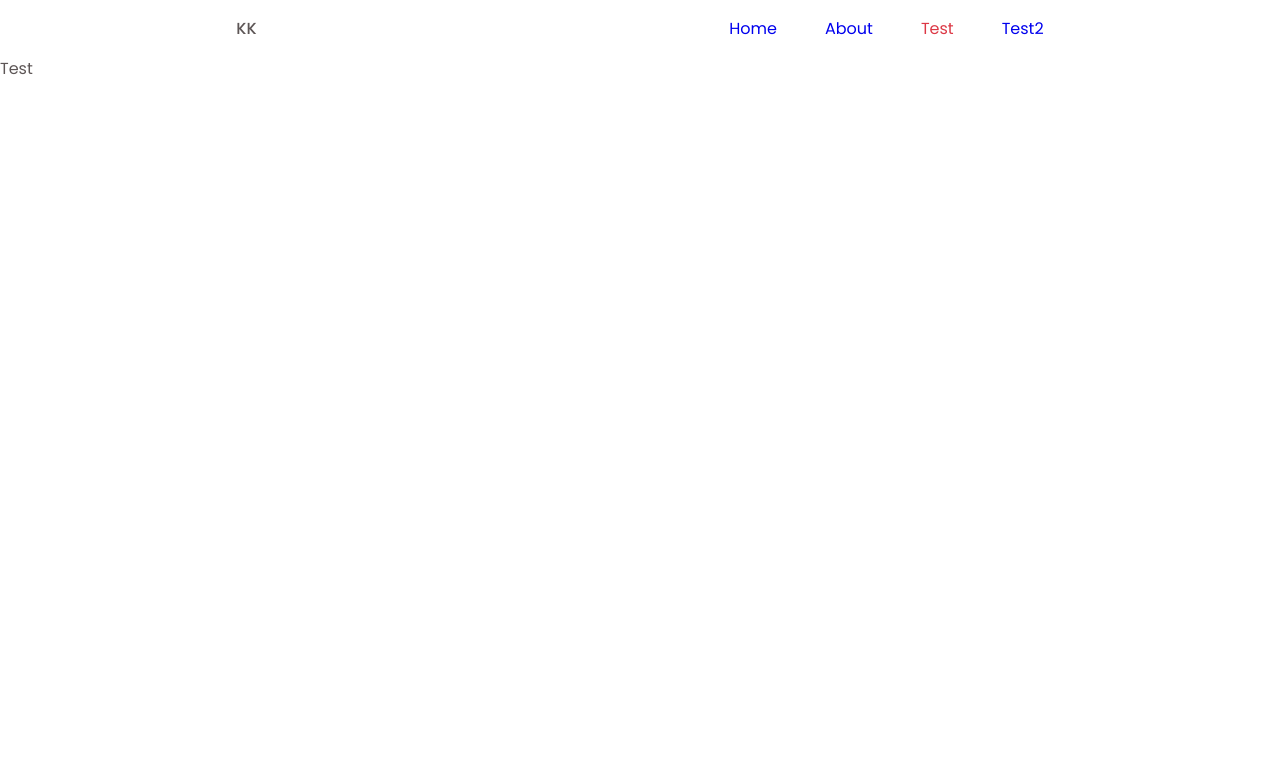
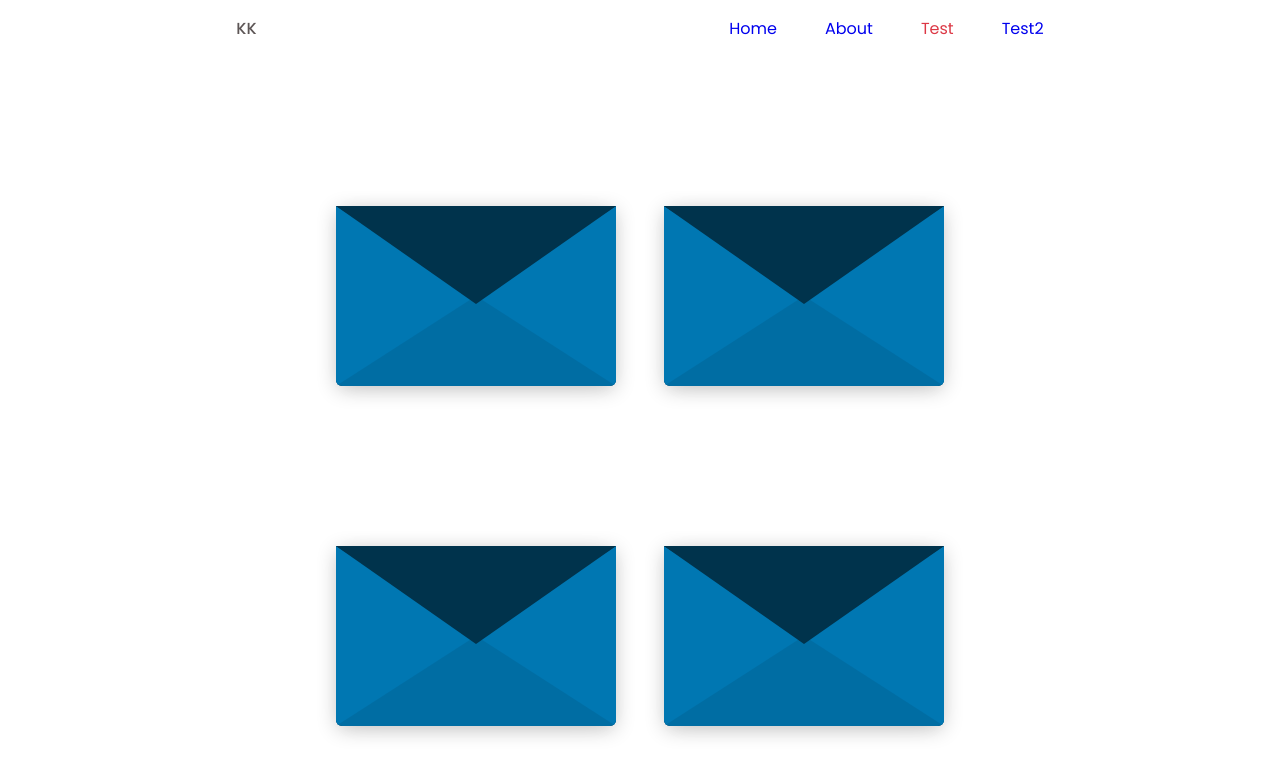
Before and after one commit to Kerubi-5/kk-vision-board, a React (Vite) app: page /test in a window 1280 px wide. Shown: the top 776 px of the page. Built offline with nearby package versions, Linux system fonts and the light colour scheme.

Commit message:
adds envelope

```diff
--- /dev/null
+++ b/src/components/Envelope.tsx
@@ -0,0 +1,27 @@
+import { useState } from "react";
+const Envelope = () => {
+  const [isOpen, setOpen] = useState(false);
+
+  const toggleEnvelope = () => {
+    setOpen(!isOpen);
+  };
+  return (
+    <div>
+      <div
+        className={isOpen ? "envelope open" : "envelope close"}
+        onClick={toggleEnvelope}
+      >
+        <div className="front flap"></div>
+        <div className="front pocket"></div>
+        <div className="letter"></div>
+        <div className="hearts">
+          <div className="heart a1"></div>
+          <div className="heart a2"></div>
+          <div className="heart a3"></div>
+        </div>
+      </div>
+    </div>
+  );
+};
+
+export default Envelope;
--- a/src/containers/Test.tsx
+++ b/src/containers/Test.tsx
@@ -1,7 +1,18 @@
-import React from "react";
+import Envelope from "../components/Envelope";
 
 const Test = () => {
-  return <div>Test</div>;
+  return (
+    <>
+      <div className="envelope-wrapper">
+        <Envelope />
+        <Envelope />
+      </div>
+      <div className="envelope-wrapper">
+        <Envelope />
+        <Envelope />
+      </div>
+    </>
+  );
 };
 
 export default Test;
--- /dev/null
+++ b/src/styles/_envelope.scss
@@ -0,0 +1,156 @@
+.envelope {
+  position: relative;
+  width: 280px;
+  height: 180px;
+  border-bottom-left-radius: 6px;
+  border-bottom-right-radius: 6px;
+  top: 150px;
+  background-color: #00334c;
+  box-shadow: 0 4px 20px rgba(0, 0, 0, 0.2);
+}
+.front {
+  position: absolute;
+  width: 0;
+  height: 0;
+  z-index: 3;
+}
+.flap {
+  border-left: 140px solid transparent;
+  border-right: 140px solid transparent;
+  border-bottom: 82px solid transparent;
+  border-top: 98px solid #00334c;
+  transform-origin: top;
+}
+.pocket {
+  border-left: 140px solid #0077b2;
+  border-right: 140px solid #0077b2;
+  border-bottom: 90px solid #006da3;
+  border-top: 90px solid transparent;
+  border-bottom-left-radius: 6px;
+  border-bottom-right-radius: 6px;
+}
+.letter {
+  position: relative;
+  background-color: #fff;
+  width: 90%;
+  margin-left: auto;
+  margin-right: auto;
+  height: 90%;
+  top: 5%;
+  border-radius: 6px;
+  box-shadow: 0 2px 26px rgba(0, 0, 0, 0.12);
+}
+
+.words {
+  position: absolute;
+  left: 10%;
+  width: 80%;
+  height: 14%;
+  background-color: #eeeff0;
+}
+
+.open .flap {
+  transform: rotatex(180deg);
+  transition: transform 0.4s ease, z-index 0.6s;
+  z-index: 1;
+}
+.close .flap {
+  transform: rotatex(0deg);
+  transition: transform 0.4s 0.6s ease, z-index 1s;
+  z-index: 5;
+}
+.close .letter {
+  transform: translatey(0px);
+  transition: transform 0.4s ease, z-index 1s;
+  z-index: 1;
+}
+.open .letter {
+  transform: translatey(-60px);
+  transition: transform 0.4s 0.6s ease, z-index 0.6s;
+  z-index: 2;
+}
+.hearts {
+  position: absolute;
+  top: 90px;
+  left: 0;
+  right: 0;
+  z-index: 2;
+}
+.heart {
+  position: absolute;
+  bottom: 0;
+  right: 10%;
+  &:before,
+  &:after {
+    position: absolute;
+    content: "";
+    left: 50px;
+    top: 0;
+    width: 50px;
+    height: 80px;
+    background: #d00000;
+    border-radius: 50px 50px 0 0;
+    transform: rotate(-45deg);
+    transform-origin: 0 100%;
+  }
+  &:after {
+    left: 0;
+    transform: rotate(45deg);
+    transform-origin: 100% 100%;
+  }
+
+  &.a1 {
+    left: 20%;
+    transform: scale(0.6);
+    opacity: 1;
+    animation: slideUp 4s linear 1, sideSway 2s ease-in-out 4 alternate;
+    animation-fill-mode: forwards;
+    animation-delay: 0.7s;
+  }
+  &.a2 {
+    left: 55%;
+    transform: scale(1);
+    opacity: 1;
+    animation: slideUp 5s linear 1, sideSway 4s ease-in-out 2 alternate;
+    animation-fill-mode: forwards;
+    animation-delay: 0.7s;
+  }
+  &.a3 {
+    left: 10%;
+    transform: scale(0.8);
+    opacity: 1;
+    animation: slideUp 7s linear 1, sideSway 2s ease-in-out 6 alternate;
+    animation-fill-mode: forwards;
+    animation-delay: 0.7s;
+  }
+}
+
+.close .heart {
+  opacity: 0;
+  animation: none;
+}
+
+@keyframes slideUp {
+  0% {
+    top: 0;
+  }
+  100% {
+    top: -600px;
+  }
+}
+@keyframes sideSway {
+  0% {
+    margin-left: 0px;
+  }
+  100% {
+    margin-left: 50px;
+  }
+}
+
+.envelope-wrapper {
+  position: relative;
+  display: flex;
+  justify-content: center;
+  gap: 3rem;
+  margin-bottom: 10rem;
+}
--- a/src/styles/index.scss
+++ b/src/styles/index.scss
@@ -2,3 +2,4 @@
 @import "base";
 @import "layout";
 @import "navbar";
+@import "envelope";
```
